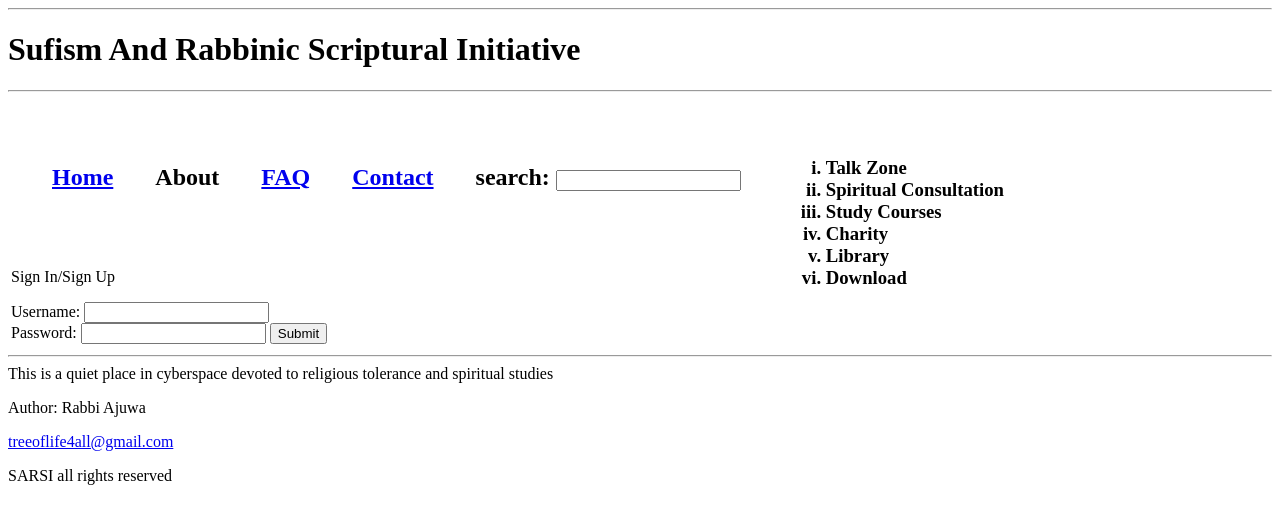
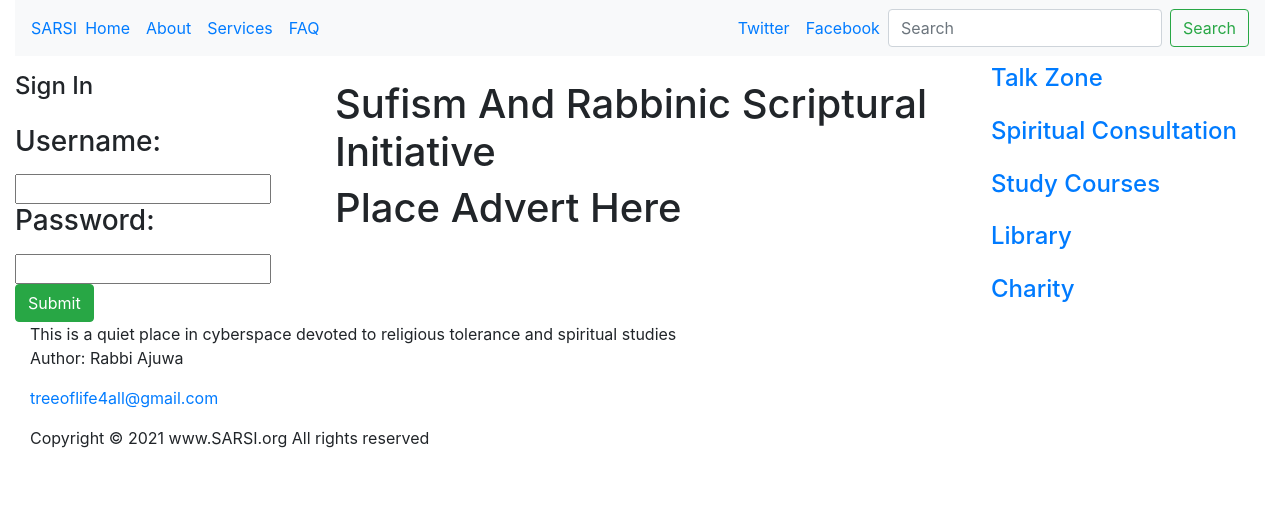
Before and after one commit to BasDee/sarsi, a plain HTML site: page index.html in a window 1280 px wide. Drawn offline with nearby package versions, Linux system fonts and the light colour scheme.

Commit message:
Add files via upload

```diff
--- a/index.html
+++ b/index.html
@@ -3,63 +3,110 @@
 
 <head>
   <meta charset="utf-8">
-  <title>SARSI</title>
+  <title>Spritual | Rabbinic | Scriptural</title>
+  <link rel="stylesheet" href="https://maxcdn.bootstrapcdn.com/bootstrap/4.0.0/css/bootstrap.min.css" integrity="sha384-Gn5384xqQ1aoWXA+058RXPxPg6fy4IWvTNh0E263XmFcJlSAwiGgFAW/dAiS6JXm" crossorigin="anonymous">
+  <link rel="stylesheet" href="css/styles.css">
+  <script src="https://code.jquery.com/jquery-3.5.1.slim.min.js" integrity="sha384-DfXdz2htPH0lsSSs5nCTpuj/zy4C+OGpamoFVy38MVBnE+IbbVYUew+OrCXaRkfj" crossorigin="anonymous"></script>
+  <script src="https://cdn.jsdelivr.net/npm/popper.js@1.16.1/dist/umd/popper.min.js" integrity="sha384-9/reFTGAW83EW2RDu2S0VKaIzap3H66lZH81PoYlFhbGU+6BZp6G7niu735Sk7lN" crossorigin="anonymous"></script>
+  <script src="https://cdn.jsdelivr.net/npm/bootstrap@4.6.0/dist/js/bootstrap.min.js" integrity="sha384-+YQ4JLhjyBLPDQt//I+STsc9iw4uQqACwlvpslubQzn4u2UU2UFM80nGisd026JF" crossorigin="anonymous"></script>
+  <link rel="preconnect" href="https://fonts.gstatic.com">
+  <link href="https://fonts.googleapis.com/css2?family=Crimson+Text&display=swap" rel="stylesheet">
 </head>
 
 <body>
-  <hr>
-  <h1>Sufism And Rabbinic Scriptural Initiative</h1>
-  <hr>
-  <table>
-    <tr>
-      <td><table cellspacing="40">
-        <tr>
-          <td>
-            <h2><a href="index.html">Home</a></h2>
-          </td>
-          <td>
-            <h2>About</h2>
-          </td>
-          <td>
-            <h2><a href="FAQ.html">FAQ</a></h2>
-          </td>
-          <td>
-            <h2><a href="contact.html">Contact</a></h2>
-          </td>
-          <td><form class="" action="index.html" method="post">
-            <h2><label>search:</label>
-            <input type="search" name="" value=""></h2>
-          </form></td>
-        </tr>
-      </table>
-      <form class="" action="index.html" method="post">
-        <p><label>Sign In/Sign Up</label></p>
-        <label>Username:</label>
-        <input type="text" name="Username" value="">
-        <br>
-        <label>Password:</label>
-        <input type="password" name="Password" value="">
-        <input type="submit" name="">
-        <label></label>
+  <div class="container-fluid">
+    <!-- IDEA: Navbar -->
+    <nav class="navbar navbar-expand-lg bg-light ">
+      <a class="nav-brand" href="#">SARSI</a>
+      <button class="navbar-toggler" type="button" data-toggle="collapse" data-target="#navbarSupportedContent" aria-controls="navbarSupportedContent" aria-expanded="false" aria-label="Toggle navigation">
+        <span class="navbar-toggler-icon"></span> </button>
+      <div class="collapse navbar-collapse" id="navbarSupportedContent">
+        <ul class="navbar-nav">
+          <li class="nav-item active">
+            <a class="nav-link" href="#">Home</a>
+          </li>
+          <li class="nav-item">
+            <a class="nav-link" href="#">About</a>
+          </li>
+          <li class="nav-item">
+            <a class="nav-link" href="#">Services</a>
+          </li>
+          <li class="nav-item">
+            <a class="nav-link" href="#">FAQ</a>
+          </li>
+        </ul>
+      </div>
+      <ul class="navbar-nav ml-auto">
+        <li class="nav-item">
+          <a class="nav-link" href="#">Twitter</a>
+        </li>
+        <li class="nav-item">
+          <a class="nav-link" href="#">Facebook</a>
+        </li>
+      </ul>
+      <form class="form-inline my-2 my-lg-0">
+        <input class="form-control mr-sm-2" type="search" placeholder="Search" aria-label="Search">
+        <button class="btn btn-outline-success my-2 my-sm-0" type="submit">Search</button>
+      </form>
+    </nav>
 
-      </form></td>
-      <td><ol type="i">
-      <h3>  <li>Talk Zone</li>
-        <li>Spiritual Consultation</li>
-        <li>Study Courses</li>
-        <li>Charity</li>
-        <li>Library</li>
-        <li>Download</li> </h3>
-      </ol></td>
-    </tr>
-  </table>
+    <!-- IDEA: Introduction -->
 
-  <hr>
-  <footer>This is a quiet place in cyberspace devoted to religious tolerance and spiritual studies
-    <p>Author: Rabbi Ajuwa </p>
-      <p><a href="mailto:treeoflife4all@gmail.com">treeoflife4all@gmail.com</a></p>
-      <p>SARSI all rights reserved</p>
-  </footer>
+    <div class="row">
+
+
+
+      <div class="signin col-lg-3 col-md-6 col-sm-12">
+        <form action="index.html" method="post">
+          <p>
+          <h4><label>Sign In</label></h4>
+          </p>
+          <h3><label>Username:</label></h3>
+          <input type="text" name="Username" value=""><br>
+          <h3><label>Password:</label></h3>
+          <input type="password" name="Password" value=""><br>
+          <button type="button" class="btn btn-success">Submit</button>
+        </form>
+</div>
+        <div class="sufi col-lg-6 col-md-6 col-sm-12">
+              <img src="" alt="">
+              <h1 class="">Sufism And Rabbinic Scriptural Initiative</h1>
+              <div class="">
+              <h1>  Place Advert Here  </h1>
+
+              </div>
+
+          </div>
+          <div class="col-lg-3 col-md-6 col-sm-12">
+            <div class="sidebar">
+              <h4> <a class="nav-link" href="#">Talk Zone</a></h4>
+              <h4> <a class="nav-link" href="#">Spiritual Consultation</a></h4>
+              <h4> <a class="nav-link "href="#">Study Courses</a></h4>
+              <h4> <a class="nav-link" href="#">Library</a></h4>
+              <h4> <a class="nav-link"href="#">Charity</a></h4>
+
+            </div>
+            </div>
+
+
+
+    </div>
+
+
+    <!-- IDEA: Features Start Here -->
+
+
+    <div class="mildbody">
+
+
+    </div>
+    <div class="container-fluid">
+      <footer class="footer">This is a quiet place in cyberspace devoted to religious tolerance and spiritual studies
+        <p>Author: Rabbi Ajuwa </p>
+        <p><a href="mailto:treeoflife4all@gmail.com">treeoflife4all@gmail.com</a></p>
+        <p>Copyright © 2021 www.SARSI.org All rights reserved</p>
+      </footer>
+    </div>
 </body>
 
 </html>
```
